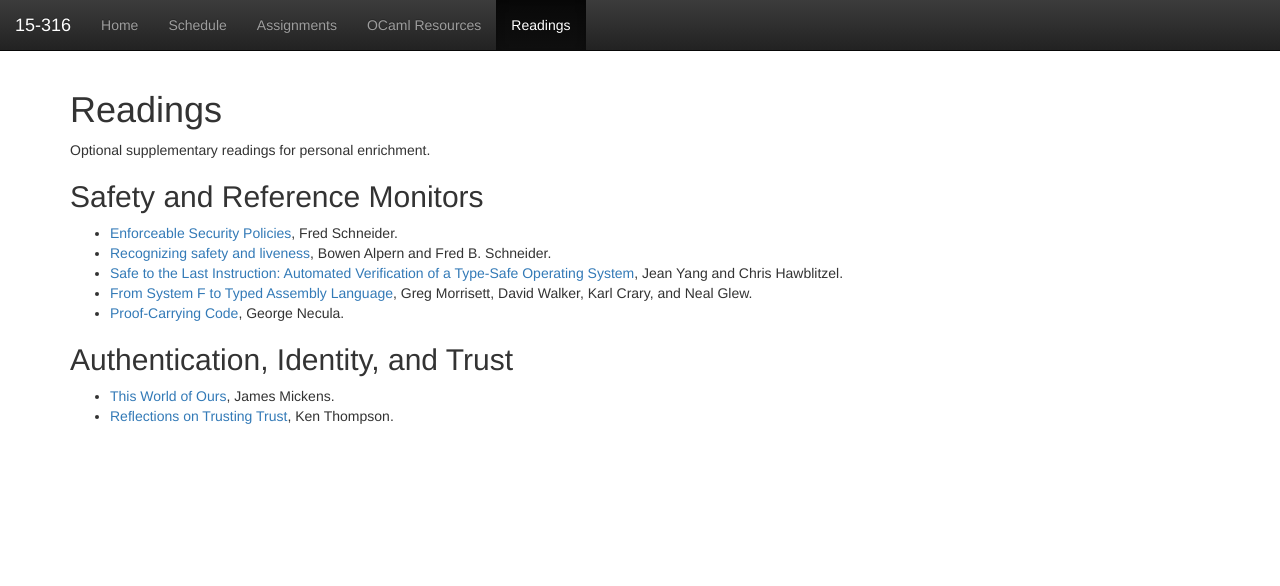
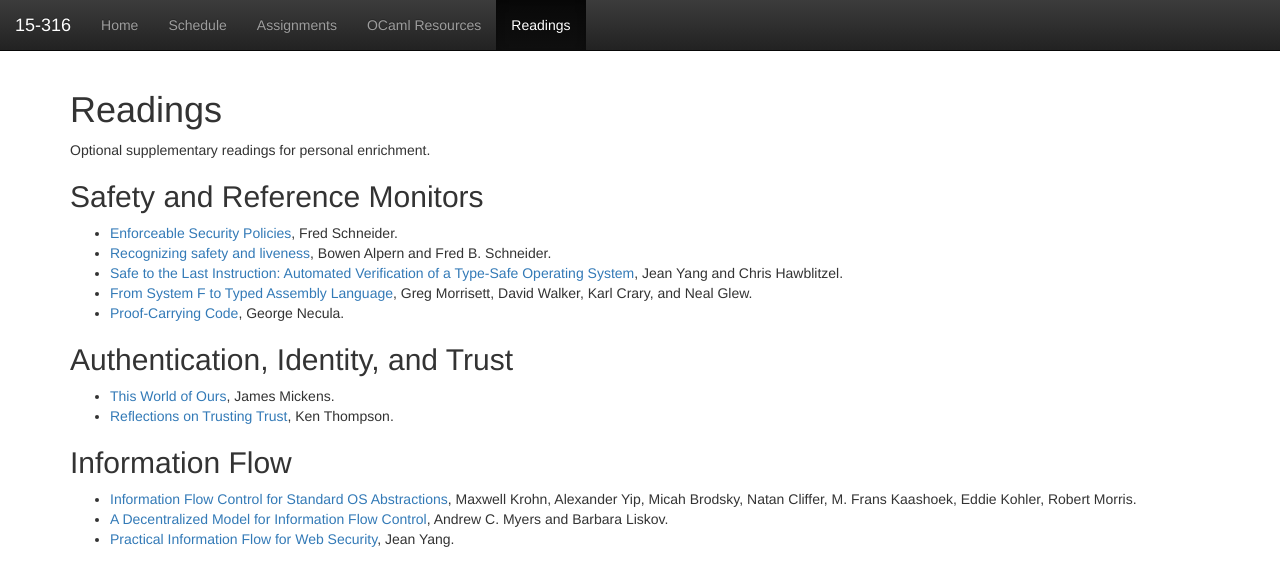
Before and after one commit to cmu-15-316/cmu-15-316.github.io, a Jekyll site: the page built from readings.markdown, in a window 1280 px wide. Shown: the top 586 px of the page. Built offline with Jekyll 4.4.1, drawn with Linux system fonts in a browser that asks for light colours; nearby versions of some CDN libraries.

Commit message:
Update readings.markdown

```diff
--- a/readings.markdown
+++ b/readings.markdown
@@ -19,3 +19,8 @@ Optional supplementary readings for personal enrichment.
 ## Authentication, Identity, and Trust
 *   [This World of Ours](https://www.usenix.org/system/files/1401_08-12_mickens.pdf), James Mickens.
 *   [Reflections on Trusting Trust](https://www.ece.cmu.edu/~ganger/712.fall02/papers/p761-thompson.pdf), Ken Thompson.
+
+## Information Flow
+*   [Information Flow Control for Standard OS Abstractions](https://pdos.csail.mit.edu/papers/flume-sosp07.pdf), Maxwell Krohn, Alexander Yip, Micah Brodsky, Natan Cliffer, M. Frans Kaashoek, Eddie Kohler, Robert Morris.
+*   [A Decentralized Model for Information Flow Control](http://www.cs.cornell.edu/andru/papers/iflow-sosp97/paper.html), Andrew C. Myers and Barbara Liskov.
+*   [Practical Information Flow for Web Security](http://queue.acm.org/detail.cfm?id=3005356), Jean Yang.
```
